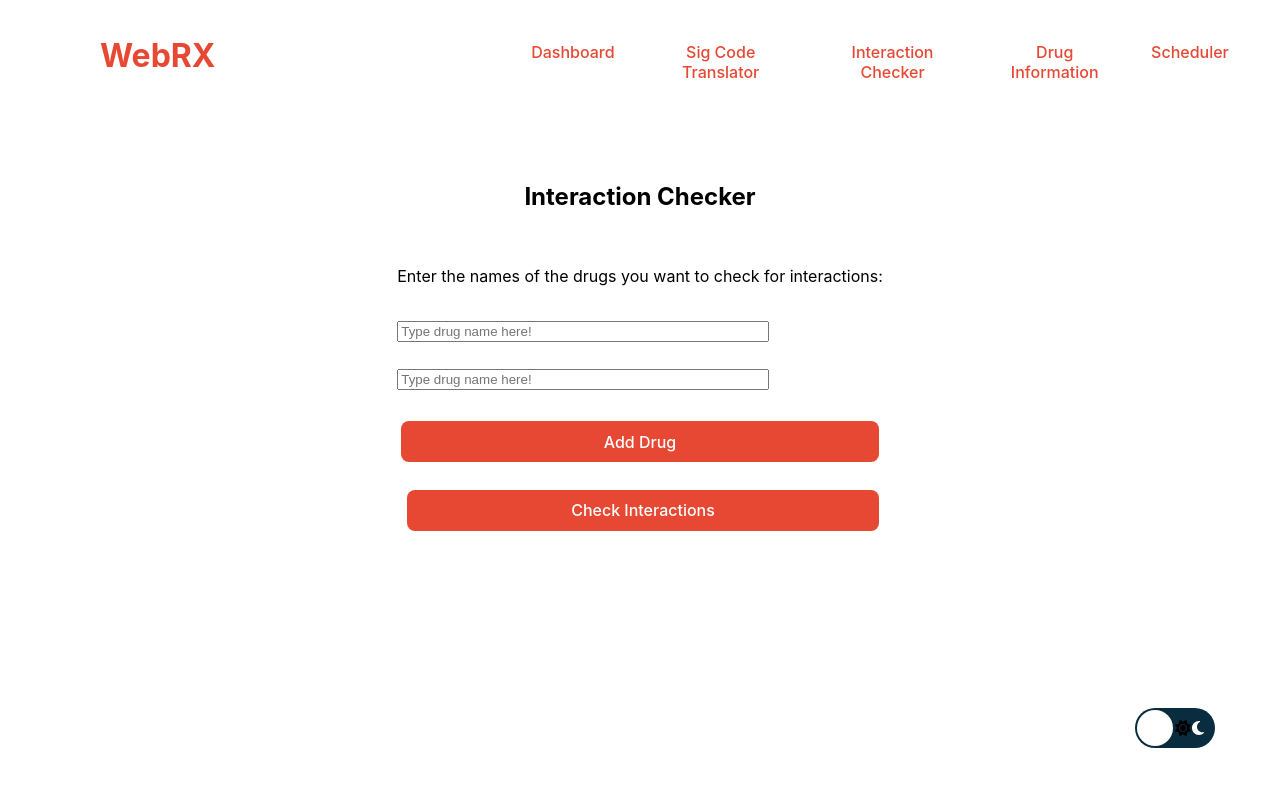
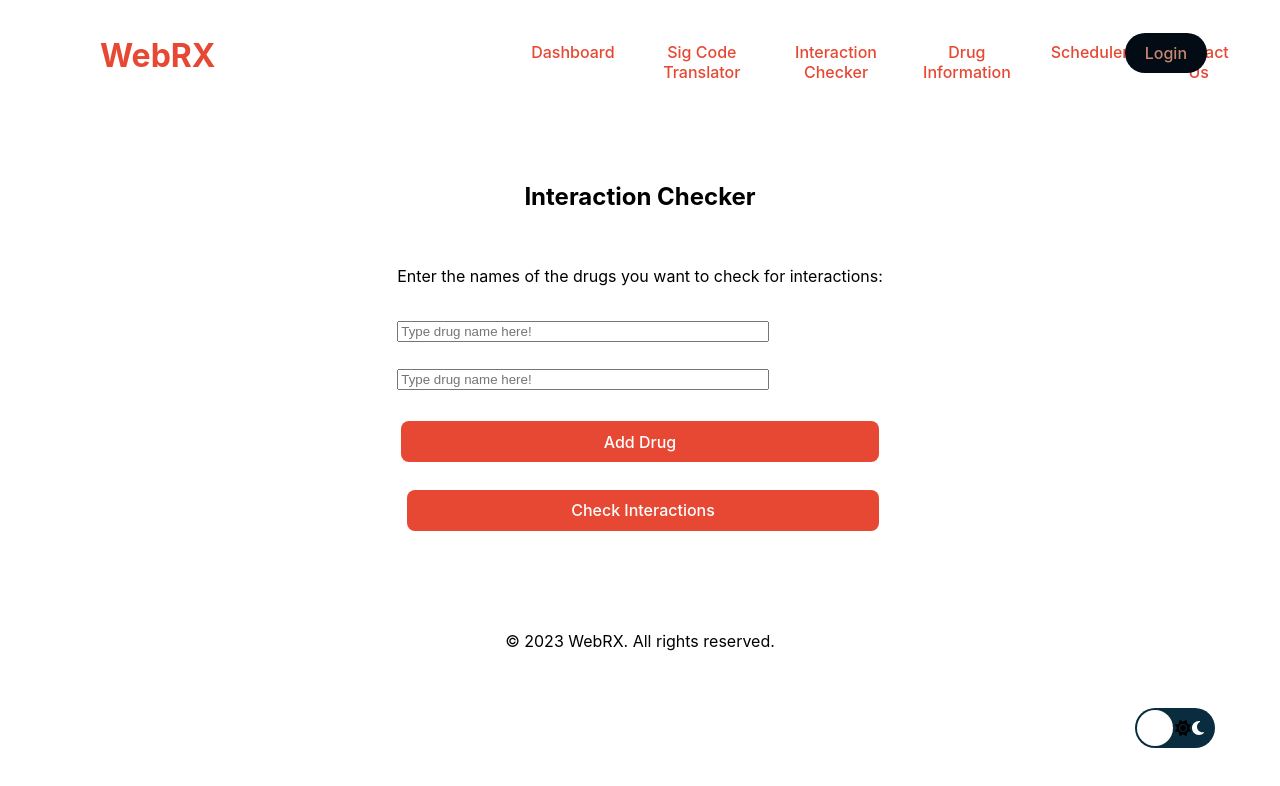
Before and after one commit to swagranger011/pharmacytexteditor, a React (Vite) app in the folder client/: page /interaction-checker in a window 1280 px wide. Shown: the top 786 px of the page. Built offline with nearby package versions, Linux system fonts and the light colour scheme.

Commit message:
Created a file for the contact page

```diff
--- a/client/src/App.jsx
+++ b/client/src/App.jsx
@@ -7,6 +7,7 @@ import DrugInformation from "./DrugInformation";
 import Scheduler from "./Scheduler";
 import Mode from "./Mode";
 import Login from "./Login";
+import Contacts from "./Contacts";
 
 import './App.css';
 
@@ -21,6 +22,7 @@ function App(){
           <Route path="/scheduler" element={<Scheduler />} />
           <Route path="/mode" element={<Mode />} />
           <Route path="/login" element={<Login />} />
+          <Route path="/contacts" element={<Contacts />} />
         </Routes>
       </Router>
   );
--- /dev/null
+++ b/client/src/Contacts.jsx
@@ -0,0 +1,37 @@
+import React from 'react';
+import { Link } from 'react-router-dom';
+import Mode from './Mode';
+import './Mode.css';
+
+const Contacts = () => {
+  return (
+    <div>
+      <header className="dashboard-header">
+        <h1>WebRX</h1>
+        <Mode />
+      </header>
+      <nav className="dashboard-nav">
+        <ul>
+          <li><Link to="/">Dashboard</Link></li>
+          <li><Link to="/pharmacy-text-editor">Sig Code Translator</Link></li>
+          <li><Link to="/interaction-checker">Interaction Checker</Link></li>
+          <li><Link to="/drug-information">Drug Information</Link></li>
+          <li><Link to="/scheduler">Scheduler</Link></li>
+        </ul>
+      </nav>
+      <main className="dashboard-main">
+        <h2>Contact Us</h2>
+        <p>If you have any questions or need assistance, please reach out to us by filling out the form:</p>
+      </main>
+      <Link to="/login" className="dashboard-login-link">
+        <button className="login-button">
+          <span className='btn-txt'>Login</span>
+        </button>
+      </Link>
+      <footer className="dashboard-footer">
+        <p>&copy; 2023 WebRX. All rights reserved.</p>
+      </footer>
+    </div>
+  );
+}
+export default Contacts;
--- a/client/src/Dashboard.jsx
+++ b/client/src/Dashboard.jsx
@@ -19,6 +19,7 @@ const Dashboard = () => {
             <li><Link to="/interaction-checker">Interaction Checker</Link></li>
             <li><Link to="/drug-information">Drug Information</Link></li>
             <li><Link to="/Scheduler">Scheduler</Link></li>
+            <li><Link to="/contacts">Contact Us</Link></li>
             </ul>
         </nav>
         <main className="dashboard-main">
--- a/client/src/DrugInformation.jsx
+++ b/client/src/DrugInformation.jsx
@@ -1,10 +1,10 @@
-import React, { useState } from 'react';
-import { Link } from 'react-router-dom';
-import Mode from './Mode';
-import './Mode.css';
+import React, { useState } from "react";
+import { Link } from "react-router-dom";
+import Mode from "./Mode";
+import "./Mode.css";
 
 const DrugInformation = () => {
-    const [input, setInput] = useState('');
+  const [input, setInput] = useState("");
   const [info, setInfo] = useState(null);
   const [error, setError] = useState(null);
 
@@ -12,7 +12,9 @@ const DrugInformation = () => {
     setError(null);
     setInfo(null);
     try {
-            const response = await fetch(`http://localhost:8081/api/drug-info?name=${encodeURIComponent(input)}`);
+      const response = await fetch(
+        `http://localhost:8081/api/drug-info?name=${encodeURIComponent(input)}`
+      );
       const data = await response.json();
       if (data.error) throw new Error(data.error);
       setInfo(data);
@@ -29,11 +31,24 @@ const DrugInformation = () => {
       </header>
       <nav className="dashboard-nav">
         <ul>
-                    <li><Link to="/">Dashboard</Link></li>
-                    <li><Link to="/pharmacy-text-editor">Sig Code Translator</Link></li>
-                    <li><Link to="/interaction-checker">Interaction Checker</Link></li>
-                    <li><Link to="/drug-information">Drug Information</Link></li>
-                    <li><Link to="/scheduler">Scheduler</Link></li>
+          <li>
+            <Link to="/">Dashboard</Link>
+          </li>
+          <li>
+            <Link to="/pharmacy-text-editor">Sig Code Translator</Link>
+          </li>
+          <li>
+            <Link to="/interaction-checker">Interaction Checker</Link>
+          </li>
+          <li>
+            <Link to="/drug-information">Drug Information</Link>
+          </li>
+          <li>
+            <Link to="/scheduler">Scheduler</Link>
+          </li>
+          <li>
+            <Link to="/contacts">Contact Us</Link>
+          </li>
         </ul>
       </nav>
       <main className="dashboard-main">
@@ -43,18 +58,32 @@ const DrugInformation = () => {
           id="drug-input"
           placeholder="Type drug name here!"
           value={input}
-                    onChange={e => setInput(e.target.value)}
+          onChange={(e) => setInput(e.target.value)}
         />
-                <button id="info-button" onClick={getDrugInfo}>Get Drug Information</button>
+        <button id="info-button" onClick={getDrugInfo}>
+          Get Drug Information
+        </button>
         {error && <p className="error">{error}</p>}
         {info && (
           <div className="result">
             <h3>{info.Name}</h3>
-                        <p><strong>Generic Name:</strong> {info.GenericName}</p>
-                        <p><strong>Drug Class:</strong> {info.DrugClass}</p>
+            <p>
+              <strong>Generic Name:</strong> {info.GenericName}
+            </p>
+            <p>
+              <strong>Drug Class:</strong> {info.DrugClass}
+            </p>
           </div>
         )}
       </main>
+      <Link to="/login" className="dashboard-login-link">
+        <button className="login-button">
+          <span className="btn-txt">Login</span>
+        </button>
+      </Link>
+      <footer className="dashboard-footer">
+        <p>&copy; 2023 WebRX. All rights reserved.</p>
+      </footer>
     </div>
   );
 };
--- a/client/src/InteractionChecker.jsx
+++ b/client/src/InteractionChecker.jsx
@@ -1,10 +1,10 @@
-import React, { useState } from 'react';
-import { Link } from 'react-router-dom';
-import Mode from './Mode';
-import './Mode.css';
+import React, { useState } from "react";
+import { Link } from "react-router-dom";
+import Mode from "./Mode";
+import "./Mode.css";
 
 const InteractionChecker = () => {
-  const [drugs, setDrugs] = useState(['', '']);
+  const [drugs, setDrugs] = useState(["", ""]);
   const [interactions, setInteractions] = useState([]);
   const [error, setError] = useState(null);
 
@@ -15,18 +15,21 @@ const InteractionChecker = () => {
   };
 
   const addDrugInput = () => {
-    setDrugs([...drugs, '']);
+    setDrugs([...drugs, ""]);
   };
 
   const checkInteractions = async () => {
     setError(null);
     setInteractions([]);
     try {
-      const response = await fetch("http://localhost:8081/api/check-interactions", {
-        method: "POST",
-        headers: { "Content-Type": "application/json" },
-        body: JSON.stringify({ drugs: drugs.filter(d => d.trim()) }),
-      });
+      const response = await fetch(
+        "http://localhost:8081/api/check-interactions",
+        {
+          method: "POST",
+          headers: { "Content-Type": "application/json" },
+          body: JSON.stringify({ drugs: drugs.filter((d) => d.trim()) }),
+        }
+      );
       const data = await response.json();
       if (data.error) throw new Error(data.error);
       setInteractions(data.interactions);
@@ -43,11 +46,24 @@ const InteractionChecker = () => {
       </header>
       <nav className="dashboard-nav">
         <ul>
-          <li><Link to="/">Dashboard</Link></li>
-          <li><Link to="/pharmacy-text-editor">Sig Code Translator</Link></li>
-          <li><Link to="/interaction-checker">Interaction Checker</Link></li>
-          <li><Link to="/drug-information">Drug Information</Link></li>
-          <li><Link to="/scheduler">Scheduler</Link></li>
+          <li>
+            <Link to="/">Dashboard</Link>
+          </li>
+          <li>
+            <Link to="/pharmacy-text-editor">Sig Code Translator</Link>
+          </li>
+          <li>
+            <Link to="/interaction-checker">Interaction Checker</Link>
+          </li>
+          <li>
+            <Link to="/drug-information">Drug Information</Link>
+          </li>
+          <li>
+            <Link to="/scheduler">Scheduler</Link>
+          </li>
+          <li>
+            <Link to="/contacts">Contact Us</Link>
+          </li>
         </ul>
       </nav>
       <main className="dashboard-main">
@@ -56,16 +72,18 @@ const InteractionChecker = () => {
         {drugs.map((drug, idx) => (
           <input
             key={idx}
-            style={{ display: 'block', marginBottom: '8px', width: '75%' }}
+            style={{ display: "block", marginBottom: "8px", width: "75%" }}
             value={drug}
-            onChange={e => handleDrugChange(idx, e.target.value)}
+            onChange={(e) => handleDrugChange(idx, e.target.value)}
             placeholder="Type drug name here!"
           />
         ))}
-        <button type="button" onClick={addDrugInput}>Add Drug</button>
+        <button type="button" onClick={addDrugInput}>
+          Add Drug
+        </button>
         <button
           id="check-button"
-          style={{ marginLeft: '10px' }}
+          style={{ marginLeft: "10px" }}
           type="button"
           onClick={checkInteractions}
         >
@@ -78,14 +96,29 @@ const InteractionChecker = () => {
             <ul>
               {interactions.map((item, idx) => (
                 <li key={idx}>
-                  <strong>{item.DrugA} + {item.DrugB}</strong>: {item.Severity} - {item.Description}
-                  {item.Management && <div><em>Management:</em> {item.Management}</div>}
+                  <strong>
+                    {item.DrugA} + {item.DrugB}
+                  </strong>
+                  : {item.Severity} - {item.Description}
+                  {item.Management && (
+                    <div>
+                      <em>Management:</em> {item.Management}
+                    </div>
+                  )}
                 </li>
               ))}
             </ul>
           </div>
         )}
       </main>
+      <Link to="/login" className="dashboard-login-link">
+        <button className="login-button">
+          <span className="btn-txt">Login</span>
+        </button>
+      </Link>
+      <footer className="dashboard-footer">
+        <p>&copy; 2023 WebRX. All rights reserved.</p>
+      </footer>
     </div>
   );
 };
--- a/client/src/PharmacyTextEditor.jsx
+++ b/client/src/PharmacyTextEditor.jsx
@@ -33,9 +33,11 @@ const PharmacyTextEditor = () => {
       setTranslation(data.translations);
       setError(null);
     } catch (error) {
-    setError(error.message.includes("fetch")
+      setError(
+        error.message.includes("fetch")
           ? "Connection to server failed"
-      : error.message);
+          : error.message
+      );
       setTranslation([]);
     } finally {
       setLoading(false);
@@ -64,6 +66,9 @@ const PharmacyTextEditor = () => {
           </li>
           <li>
             <Link to="/scheduler">Scheduler</Link>
+          </li>
+          <li>
+            <Link to="/contacts">Contact Us</Link>
           </li>
         </ul>
       </nav>
@@ -94,13 +99,22 @@ const PharmacyTextEditor = () => {
             <ul>
               {translation.map((item, index) => (
                 <li key={index}>
-                  <strong>{item.code}:</strong> {item.translation || "Not found"}
+                  <strong>{item.code}:</strong>{" "}
+                  {item.translation || "Not found"}
                 </li>
               ))}
             </ul>
           </div>
         )}
       </main>
+      <Link to="/login" className="dashboard-login-link">
+        <button className="login-button">
+          <span className="btn-txt">Login</span>
+        </button>
+      </Link>
+      <footer className="dashboard-footer">
+        <p>&copy; 2023 WebRX. All rights reserved.</p>
+      </footer>
     </div>
   );
 };
--- a/client/src/Scheduler.jsx
+++ b/client/src/Scheduler.jsx
@@ -1,7 +1,7 @@
-import React from 'react';
-import { Link } from 'react-router-dom';
-import Mode from './Mode';
-import './Mode.css';
+import React from "react";
+import { Link } from "react-router-dom";
+import Mode from "./Mode";
+import "./Mode.css";
 
 const InteractionChecker = () => {
   return (
@@ -12,18 +12,39 @@ const InteractionChecker = () => {
       </header>
       <nav className="dashboard-nav">
         <ul>
-            <li><Link to="/">Dashboard</Link></li>
-            <li><Link to="/pharmacy-text-editor">Sig Code Translator</Link></li>
-            <li><Link to="/interaction-checker">Interaction Checker</Link></li>
-            <li><Link to="/drug-information">Drug Information</Link></li>
-            <li><Link to="/scheduler">Scheduler</Link></li>
+          <li>
+            <Link to="/">Dashboard</Link>
+          </li>
+          <li>
+            <Link to="/pharmacy-text-editor">Sig Code Translator</Link>
+          </li>
+          <li>
+            <Link to="/interaction-checker">Interaction Checker</Link>
+          </li>
+          <li>
+            <Link to="/drug-information">Drug Information</Link>
+          </li>
+          <li>
+            <Link to="/scheduler">Scheduler</Link>
+          </li>
+          <li>
+            <Link to="/contacts">Contact Us</Link>
+          </li>
         </ul>
       </nav>
       <main className="dashboard-main">
         <h2>Scheduler</h2>
       </main>
+      <Link to="/login" className="dashboard-login-link">
+        <button className="login-button">
+          <span className="btn-txt">Login</span>
+        </button>
+      </Link>
+      <footer className="dashboard-footer">
+        <p>&copy; 2023 WebRX. All rights reserved.</p>
+      </footer>
     </div>
   );
-    }
+};
 export default InteractionChecker;
 // This component is a placeholder for the interaction checker functionality.
```
Lines whose indentation alone changed are shown as unchanged.
